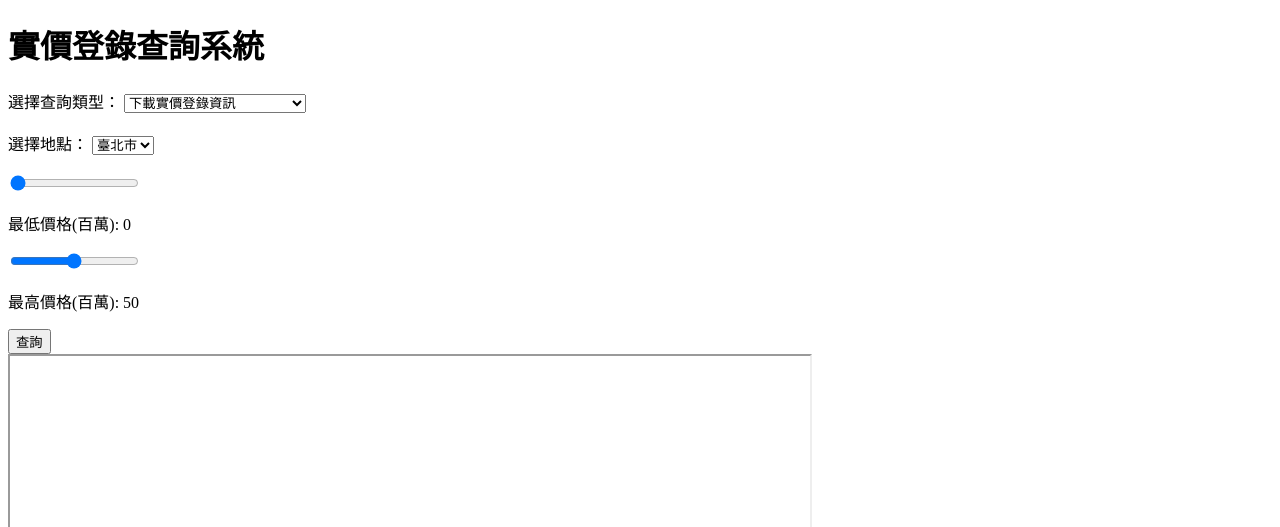
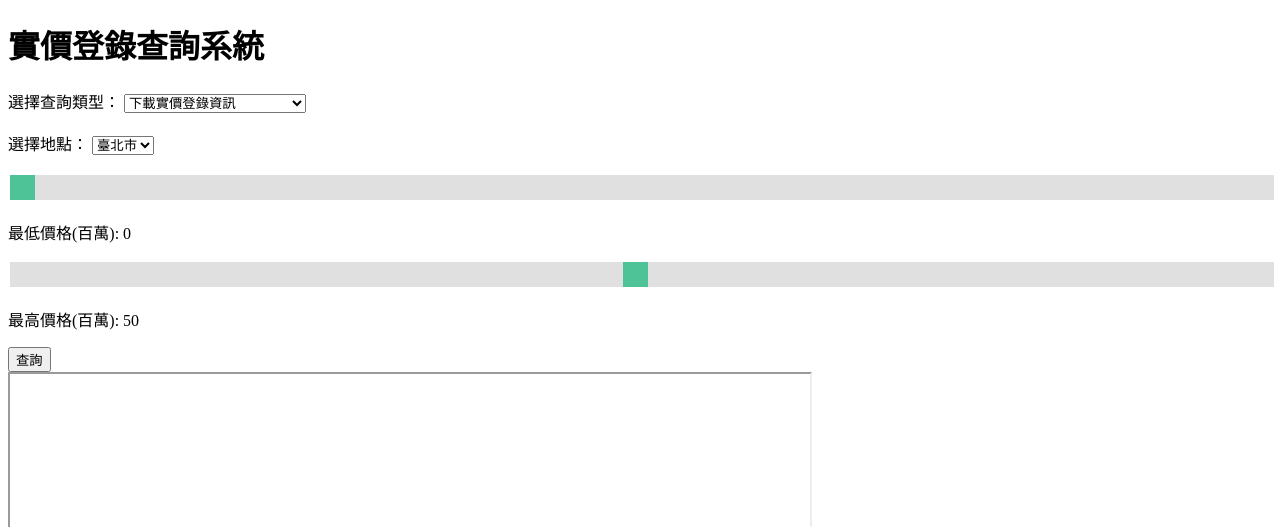
Before and after one commit to 112121931/PY, a Flask app: page / in a window 1280 px wide. Shown: the top 527 px of the page. Run offline with Flask 3, Linux system fonts and the light colour scheme.

Commit message:
增加styles.cs

```diff
--- /dev/null
+++ b/Source/期末作業/static/styles.css
@@ -0,0 +1,35 @@
+.slidecontainer {
+    width: 100%; /* 外部容器的寬度 */
+}
+
+.slider {
+    -webkit-appearance: none; /* 覆蓋默認的 CSS 樣式 */
+    appearance: none;
+    width: 100%; /* 全寬 */
+    height: 25px; /* 指定高度 */
+    background: #d3d3d3; /* 灰色背景 */
+    outline: none; /* 移除外框 */
+    opacity: 0.7; /* 設置透明度 */
+    -webkit-transition: .2s; /* 0.2 秒的過渡效果 */
+    transition: opacity .2s;
+}
+
+.slider:hover {
+    opacity: 1; /* 滑鼠懸停時完全顯示 */
+}
+
+.slider::-webkit-slider-thumb {
+    -webkit-appearance: none; /* 覆蓋默認外觀 */
+    appearance: none;
+    width: 25px; /* 指定滑動條手柄的寬度 */
+    height: 25px; /* 手柄高度 */
+    background: #04AA6D; /* 綠色背景 */
+    cursor: pointer; /* 滑鼠懸停時顯示指針 */
+}
+
+.slider::-moz-range-thumb {
+    width: 25px; /* 指定滑動條手柄的寬度 */
+    height: 25px; /* 手柄高度 */
+    background: #04AA6D; /* 綠色背景 */
+    cursor: pointer; /* 滑鼠懸停時顯示指針 */
+}
--- a/Source/期末作業/templates/index.html
+++ b/Source/期末作業/templates/index.html
@@ -3,6 +3,7 @@
 <head>
     <meta charset="UTF-8">
     <meta name="viewport" content="width=device-width, initial-scale=1.0">
+    <link rel="stylesheet" type="text/css" href="{{ url_for('static', filename='styles.css') }}">
 
     <h1>實價登錄查詢系統</h1>
     <form action="/query" method="post" target="result_frame">
```
